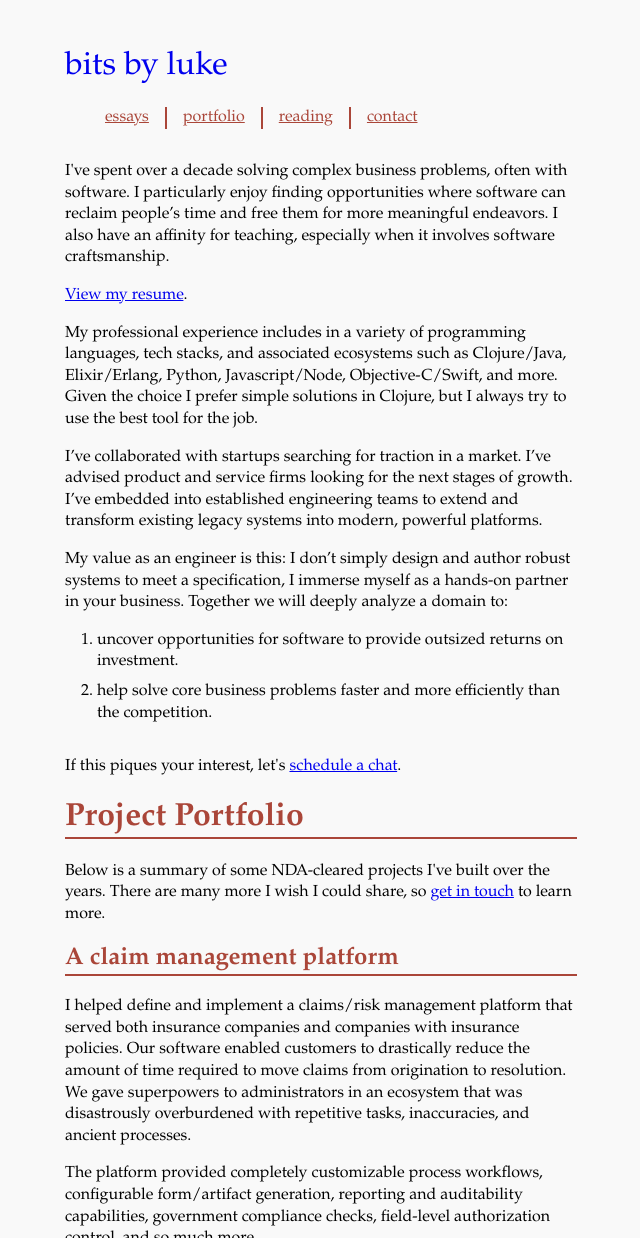
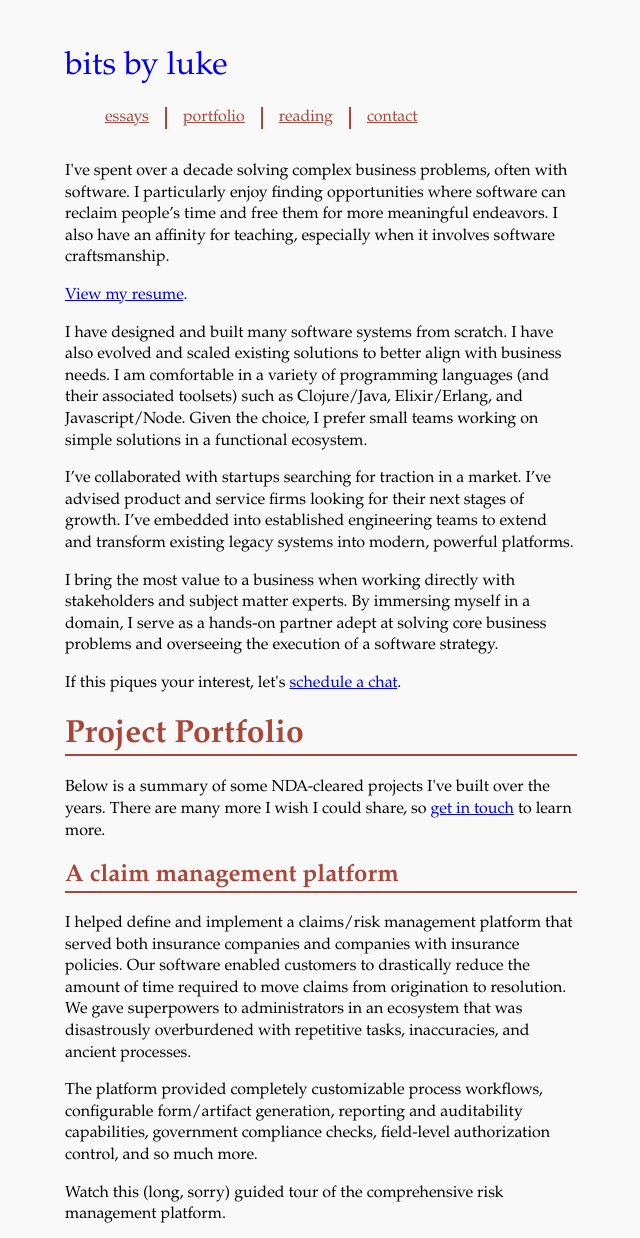
Before and after one commit to lwhorton/lwhorton.github.io, a Jekyll site: the page built from portfolio.html, in a window 1280 px wide, cut to the strip 0-1238 px from the top of the page. Shown: the whole strip, without its empty margins (319-959 px from the left). Built offline with Jekyll 4.4.1, drawn with Linux system fonts in a browser that asks for light colours.

Commit message:
add a creative act; reword portfolio

```diff
--- a/_sass/main.scss
+++ b/_sass/main.scss
@@ -173,10 +173,6 @@
   padding-left: 0;
 }
 
-ol#analyze {
-  padding-left: 2rem;
-}
-
 #profile-links {
   display: flex;
   flex-direction: column;
--- a/portfolio.html
+++ b/portfolio.html
@@ -13,35 +13,26 @@
 <a href="/assets/luke-horton-resume.pdf" download>View my resume</a>.
 
 <p>
-My professional experience includes in a variety of programming languages, tech
-stacks, and associated ecosystems such as Clojure/Java, Elixir/Erlang, Python,
-Javascript/Node, Objective-C/Swift, and more. Given the choice I prefer simple
-solutions in Clojure, but I always try to use the best tool for the job.
+I have designed and built many software systems from scratch. I have
+also evolved and scaled existing solutions to better align with business needs.
+I am comfortable in a variety of programming languages (and their associated
+toolsets) such as Clojure/Java, Elixir/Erlang, and Javascript/Node. Given the
+choice, I prefer small teams working on simple solutions in a functional
+ecosystem.
 </p>
 
 <p>
 I’ve collaborated with startups searching for traction in a market. I’ve advised
-product and service firms looking for the next stages of growth. I’ve embedded
+product and service firms looking for their next stages of growth. I’ve embedded
 into established engineering teams to extend and transform existing legacy
 systems into modern, powerful platforms.
 </p>
 
 <p>
-My value as an engineer is this: I don’t simply design and author robust systems
-to meet a specification, I immerse myself as a hands-on partner in your
-business. Together we will deeply analyze a domain to:
-
-<ol id="analyze">
-  <li>
-    uncover opportunities for software to provide outsized returns on
-    investment.
-  </li>
-  <li>
-    help solve core business problems faster and more efficiently than the
-    competition.
-  </li>
-  </ol>
-</p>
+I bring the most value to a business when working directly with stakeholders and
+subject matter experts. By immersing myself in a domain, I serve as a hands-on
+partner adept at solving core business problems and overseeing the execution of
+a software strategy.
 
 <p>
 If this piques your interest, let's <a href="/contact">schedule a chat</a>.
```
Also changed, not shown: reading.html (+10 -0 lines).
